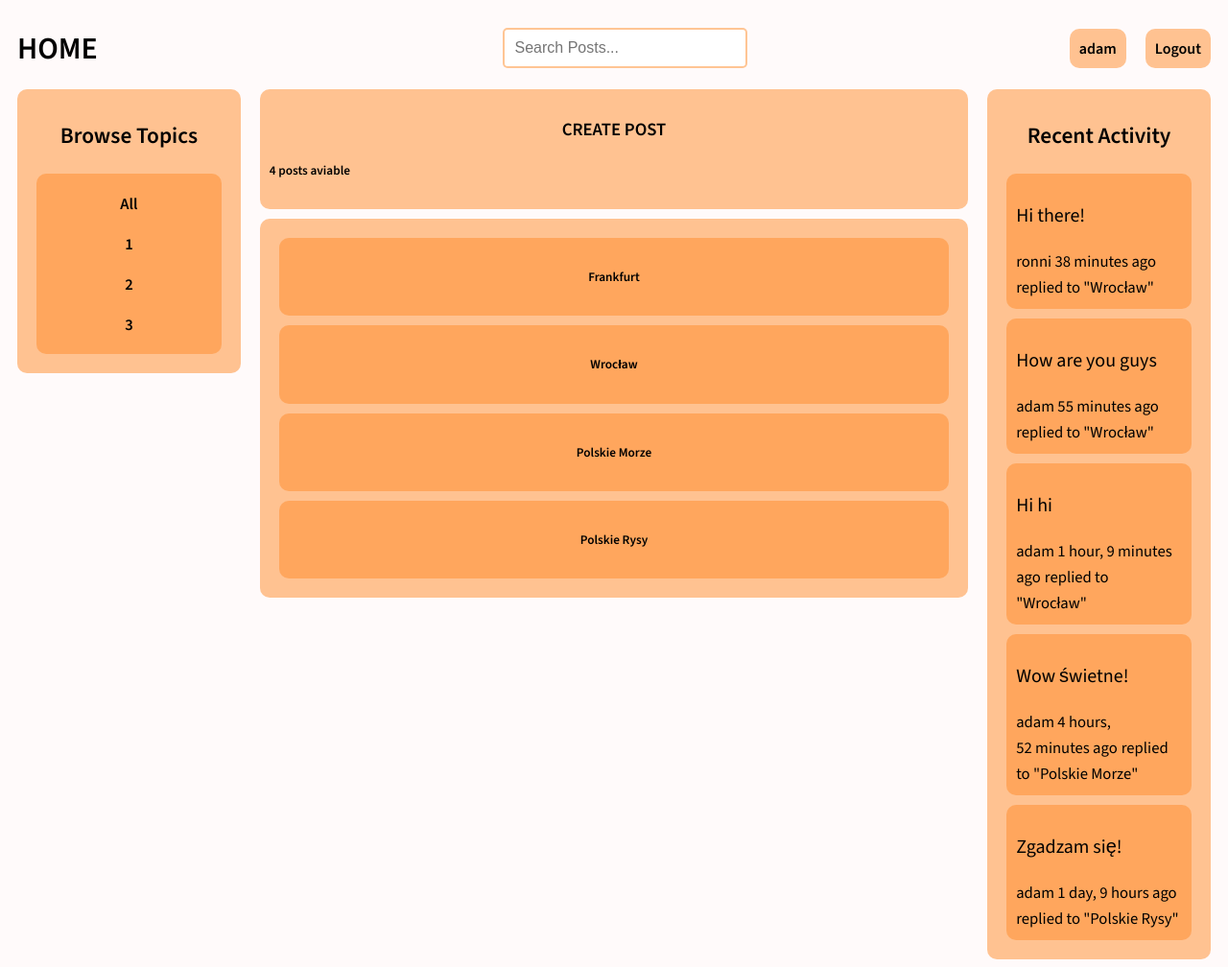
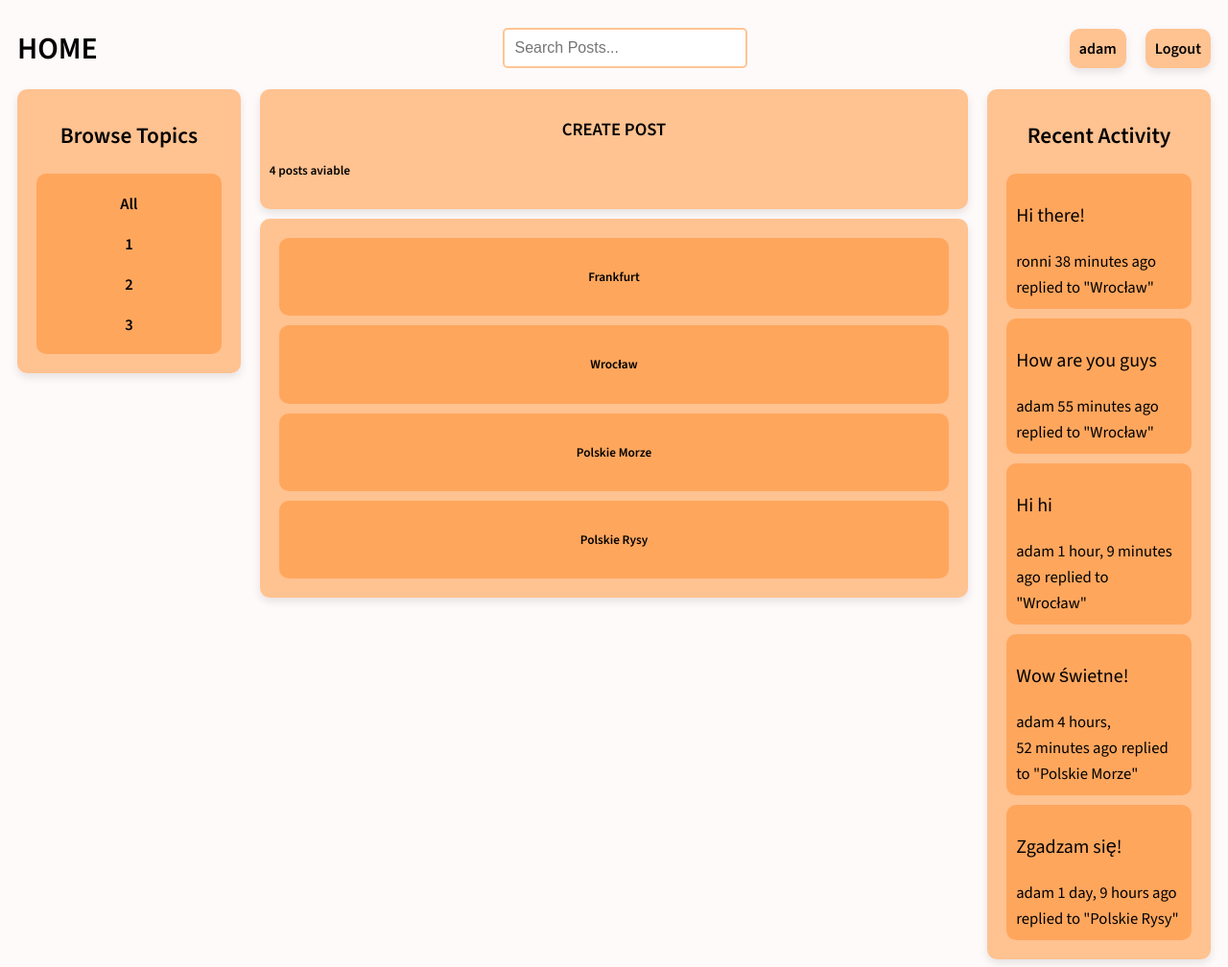
Before and after one commit to wrosky/TRV-engineering-project, a Django app: page / in a window 1280 px wide. Shown: the whole page at 96% size. Run offline with Django 5.2, Linux system fonts and the light colour scheme; a user stored in the database is signed in; data comes from the database, SQL or seed files in the repository; both versions use the stored data as it was after the commit.

Commit message:
Box shadowing added

```diff
--- a/static/styles/main.css
+++ b/static/styles/main.css
@@ -22,9 +22,9 @@ hr{
     margin-left: 10px;
     margin-bottom: 10px;
     margin-right: 10px;
-    /* border: 2px solid black; */
     border-radius: 10px;
     padding: 10px;
+    box-shadow: 0 4px 8px rgba(0, 0, 0, 0.1);
 }
 
 .info-up h3{
@@ -35,10 +35,10 @@ hr{
     background-color: rgba(255, 139, 43, 0.5);
     margin-left: 10px;
     margin-right: 10px;
-    /* border: 2px solid black; */
     border-radius: 10px;
     padding: 10px;
     font-size: 20px;
+    box-shadow: 0 4px 8px rgba(0, 0, 0, 0.1);
 }
 
 .browse-topic-name {
@@ -67,16 +67,15 @@ hr{
     background-color: rgba(255, 139, 43, 0.5);
     margin-left: 10px;
     margin-right: 10px;
-    /* border: 2px solid black; */
     border-radius: 10px;
     padding: 10px;
+    box-shadow: 0 4px 8px rgba(0, 0, 0, 0.1);
 }
 
 .post-feed-container{
     background-color: rgba(255, 139, 43, 0.5);
     margin-left: 10px;
     margin-right: 10px;
-    /* border: 2px solid black; */
     border-radius: 10px;
     padding: 10px;
     margin: 10px;
@@ -89,10 +88,10 @@ hr{
     background-color: rgba(255, 139, 43, 0.5);
     margin-right: 10px;
     margin-left: 10px;
-    /* border: 2px solid black; */
     border-radius: 10px;
     padding: 10px;
     font-size: 20px;
+    box-shadow: 0 4px 8px rgba(0, 0, 0, 0.1);
 }
 
 .activity-container h3{
--- a/static/styles/navbar.css
+++ b/static/styles/navbar.css
@@ -22,6 +22,7 @@
     margin-left: 10px;
     margin-right: 10px;
     font-weight: bold;
+    box-shadow: 0 4px 8px rgba(0, 0, 0, 0.1);
 }
 
 .login-button a,
--- a/static/styles/post.css
+++ b/static/styles/post.css
@@ -10,6 +10,7 @@
     margin-right: 10px;
     border-radius: 10px;
     padding: 10px;
+    box-shadow: 0 4px 8px rgba(0, 0, 0, 0.1);
 }
 
 .post-info p,
@@ -24,6 +25,7 @@
     margin-right: 10px;
     border-radius: 10px;
     padding: 10px;
+    box-shadow: 0 4px 8px rgba(0, 0, 0, 0.1);
 }
 
 .post-comment h1{
@@ -74,6 +76,7 @@
     margin-right: 10px;
     border-radius: 10px;
     padding: 10px;
+    box-shadow: 0 4px 8px rgba(0, 0, 0, 0.1);
 }
 
 .post-users h1{
```
Also changed, not shown: db.sqlite3.
